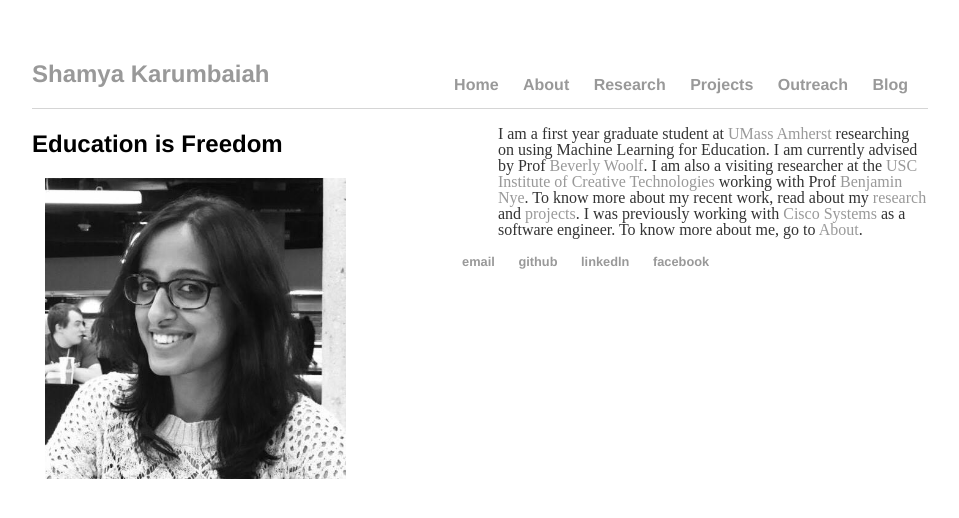
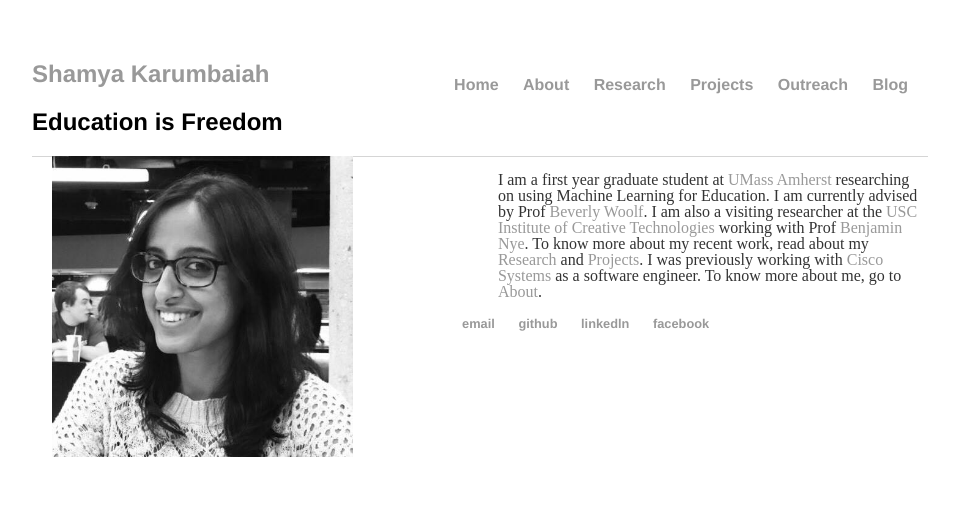
Before and after one commit to Shamya/shamyatest.github.io, a Jekyll site: the page built from index.html, in a window 1280 px wide. Shown: the top 518 px of the page, without its empty margins (160-1119 px from the left). Built offline with Jekyll 4.4.1, drawn with Linux system fonts in a browser that asks for light colours.

Commit message:
Update index.html

```diff
--- a/index.html
+++ b/index.html
@@ -2,11 +2,11 @@
 layout: default
 title: Shamya Karumbaiah
 ---
+<h2>Education is Freedom</h2>
 <div class="section1">
-  <h2>Education is Freedom</h2>
-  <img src="/images/shamya.jpg" height=70% width=70% hspace=3%></img>
+  <img src="/images/shamya.jpg" height=70% width=70% hspace=20></img>
 </div>
 
 <div class="section2">
-  <p>I am a first year graduate student at <a href="http://www.cs.umass.edu/">UMass Amherst</a> researching on using Machine Learning for Education. I am currently advised by Prof <a href="http://althea.cs.umass.edu/bpw/bpwindex.html">Beverly Woolf</a>. I am also a visiting researcher at the <a href="http://ict.usc.edu/">USC Institute of Creative Technologies </a> working with Prof <a href ="https://sites.google.com/site/benjaminnye/"> Benjamin Nye</a>. To know more about my recent work, read about my <a href="/research">research</a> and <a href="/projects">projects</a>. I was previously working with <a href="http://www.cisco.com/c/en/us/index.html"> Cisco Systems</a> as a software engineer. To know more about me, go to <a href ="/about">About</a>.</p>
+  <p>I am a first year graduate student at <a href="http://www.cs.umass.edu/">UMass Amherst</a> researching on using Machine Learning for Education. I am currently advised by Prof <a href="http://althea.cs.umass.edu/bpw/bpwindex.html">Beverly Woolf</a>. I am also a visiting researcher at the <a href="http://ict.usc.edu/">USC Institute of Creative Technologies </a> working with Prof <a href ="https://sites.google.com/site/benjaminnye/"> Benjamin Nye</a>. To know more about my recent work, read about my <a href="/research">Research</a> and <a href="/projects">Projects</a>. I was previously working with <a href="http://www.cisco.com/c/en/us/index.html"> Cisco Systems</a> as a software engineer. To know more about me, go to <a href ="/about">About</a>.</p>
 </div>
```
